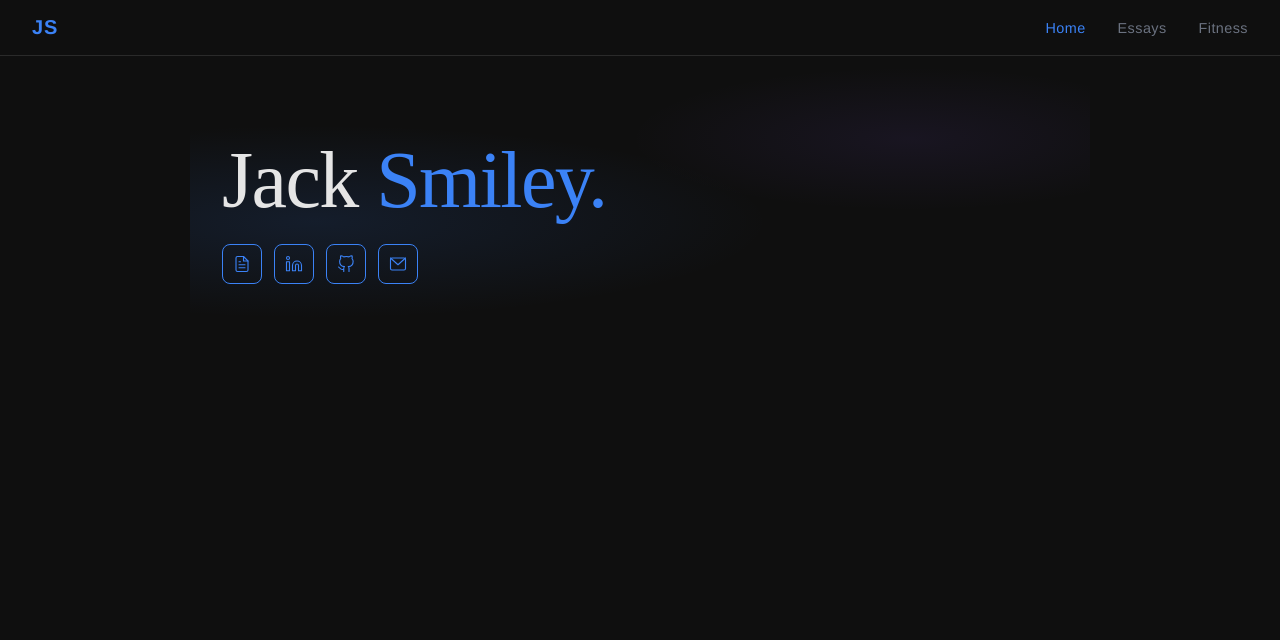
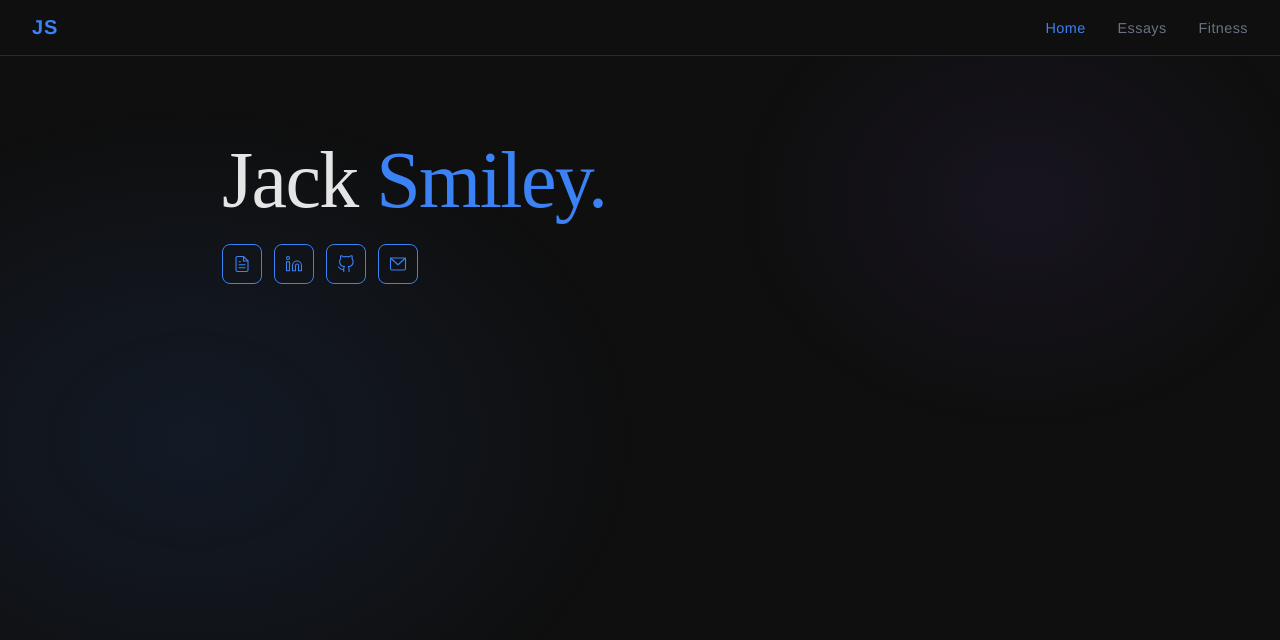
Before and after one commit to SmileyJack/jack-smiley-website, a Vue app: page / in a window 1280 px wide. Shown: the top 640 px of the page. Built offline with nearby package versions, Linux system fonts and the light colour scheme.

Commit message:
gradient fix

```diff
--- a/src/pages/HomePage.vue
+++ b/src/pages/HomePage.vue
@@ -1,7 +1,7 @@
 <template>
   <div class="page">
+    <div class="hero-glow" />
     <section class="hero">
-      <div class="hero-glow" />
       <div class="hero-content">
         <h1 class="name">
           <span>Jack </span>
@@ -11,6 +11,7 @@
       </div>
     </section>
   </div>
+
 </template>
 
 <script lang="ts">
@@ -27,25 +28,21 @@ export default defineComponent({
 .page {
   padding-top: 56px;
   min-height: 100vh;
+  position: relative;
 }
 
 .hero {
   max-width: 900px;
   margin: 0 auto;
   padding: 5rem 2rem 3rem;
-  position: relative;
-  overflow: hidden;
 }
 
 .hero-glow {
-  position: absolute;
-  top: 0;
-  left: -10%;
-  width: 120%;
-  height: 100%;
+  position: fixed;
+  inset: 0;
   background:
-    radial-gradient(ellipse 60% 50% at 20% 60%, rgba(59, 130, 246, 0.12) 0%, transparent 70%),
-    radial-gradient(ellipse 40% 40% at 75% 30%, rgba(139, 92, 246, 0.08) 0%, transparent 65%);
+    radial-gradient(ellipse 50% 60% at 15% 55%, rgba(59, 130, 246, 0.1) 0%, transparent 70%),
+    radial-gradient(ellipse 35% 45% at 80% 25%, rgba(139, 92, 246, 0.07) 0%, transparent 65%);
   pointer-events: none;
   z-index: 0;
 }
```
